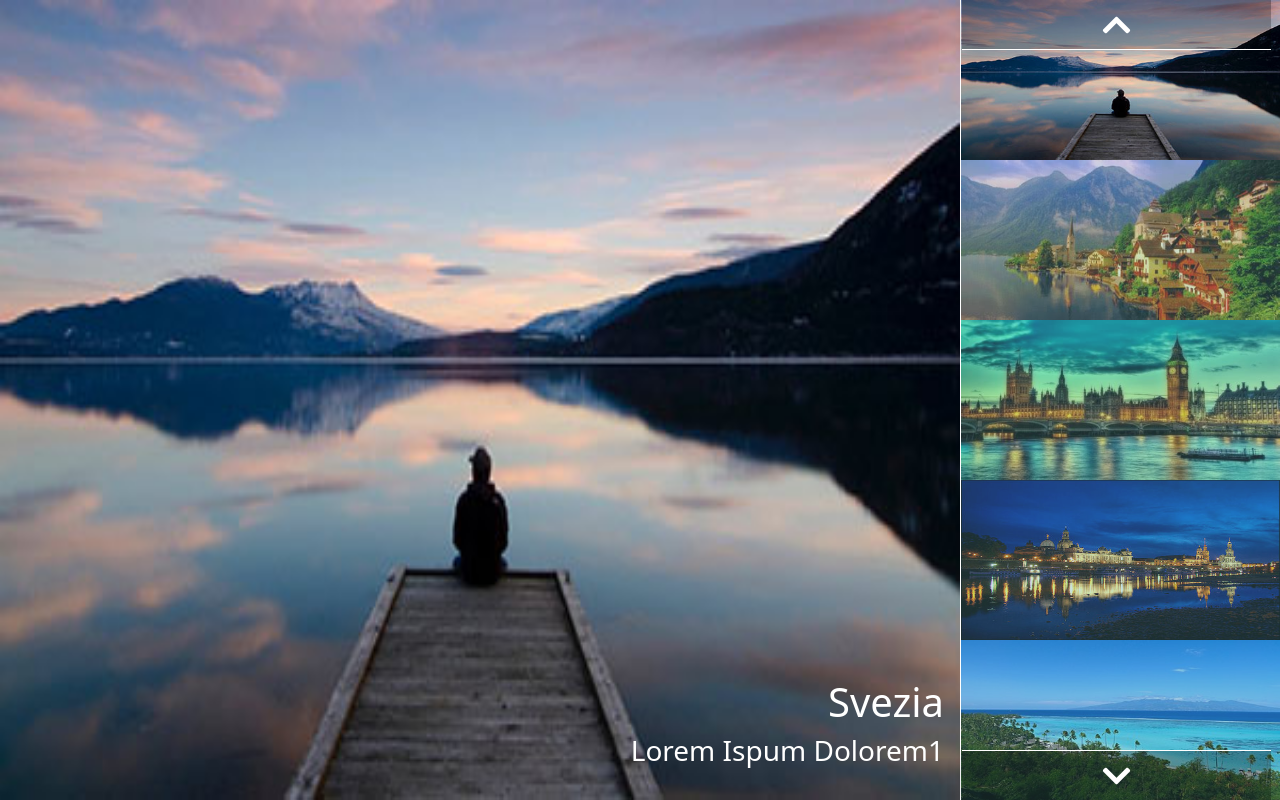
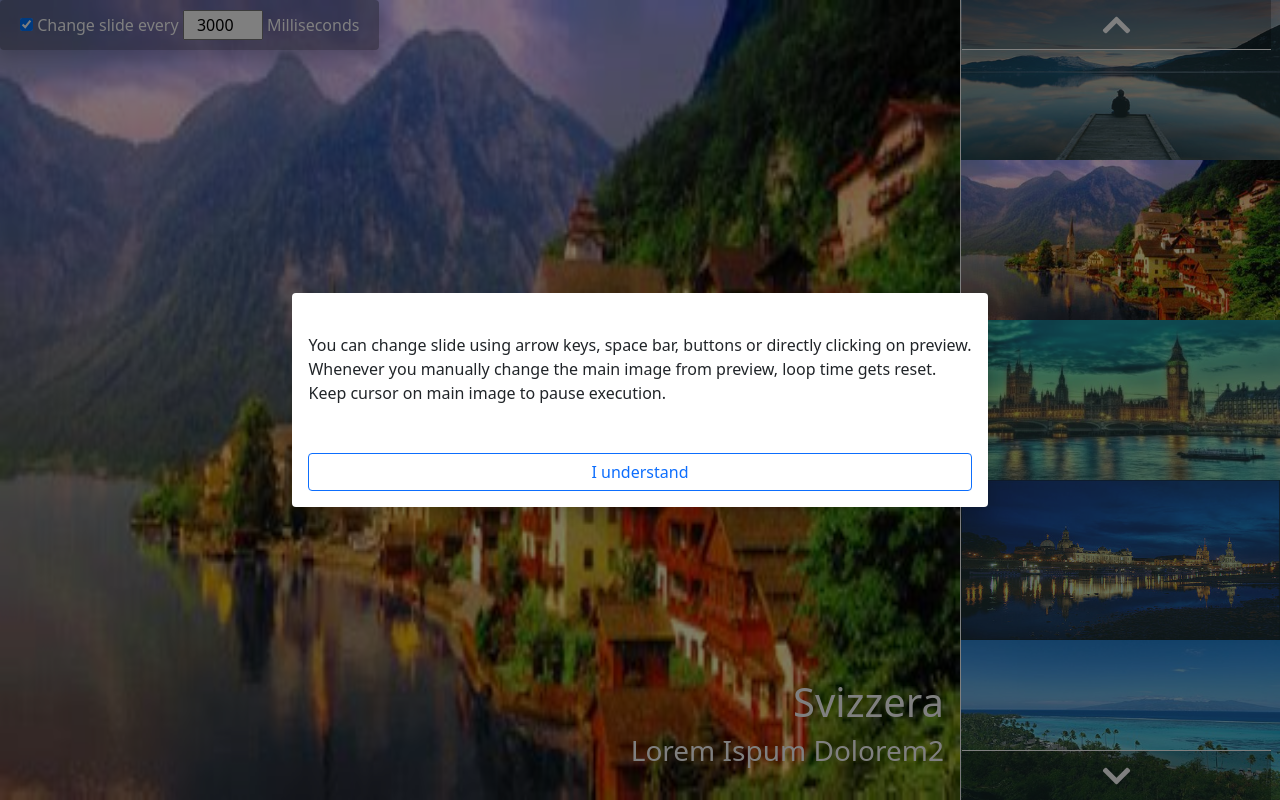
Before and after one commit to LorenzoRottigni/vue-slider, a plain HTML site: page bonus/index.html in a window 1280 px wide. Drawn offline with nearby package versions, Linux system fonts and the light colour scheme.

Commit message:
Bonus completo

```diff
--- a/bonus/index.html
+++ b/bonus/index.html
@@ -16,6 +16,18 @@
     <title>Vue slider</title>
   </head>
   <body>
+    <header>
+        <div class="p-3 rounded shadow">
+            <p>
+                You can change slide using arrow keys, space bar, buttons or directly clicking on preview.
+                Whenever you manually change the main image from preview, loop time gets reset.
+                Keep cursor on main image to pause execution.
+            </p>
+            <div class="d-grid gap-2 mt-5">
+                <button class="btn btn-outline-primary" type="button">I understand</button>
+            </div>
+        </div>
+    </header>
     <main id="vue-root">
         <div class="container-fluid slider-container px-0">
             <div class="row mx-0">
@@ -29,14 +41,15 @@
                     </div>
                 </div>
                 <aside id="slider-preview" class="col-3 px-0">
-                    <div @click="indexIncrementer(-1), scrollDelay(3000)" class="nextSlide shadow"><i class="fas fa-chevron-up fs-2"></i></div>
-                    <img v-for="(slide,index) in slides" @click="setMainImage(index)" :class="index === activeIndex ? 'active' : ''" :src="slide.src" :alt="`preview ${slide.title}`" >
-                    <div @click="indexIncrementer(1), scrollDelay(3000)" class="precedentSlide shadow"><i class="fas fa-chevron-down fs-2"></i></div>
+                    <div @click="indexIncrementer(false), scrollDelay(clockTime)" class="nextSlide shadow"><i class="fas fa-chevron-up fs-2"></i></div>
+                    <img v-for="(slide,index) in slides" @click="setMainImage(index), scrollDelay(clockTime)" :class="index === activeIndex ? 'active' : ''" :src="slide.src" :alt="`preview ${slide.title}`" >
+                    <div @click="indexIncrementer(true), scrollDelay(clockTime)" class="precedentSlide shadow"><i class="fas fa-chevron-down fs-2"></i></div>
                 </div>
             </div>
         </div>
+        <div class="controls rounded shadow"> <input type="checkbox" name="auto-enabler" id="auto-enabler" @change="checkboxHandler()" checked> Change slide every <input type="number" @change="restartClock()" v-model="clockTime" placeholder="3"> Milliseconds</div>
     </main>
-
+    <script src="scripts/header.js"></script>
     <!-- Bootstrap js -->
     <script src="https://cdn.jsdelivr.net/npm/bootstrap@5.1.3/dist/js/bootstrap.bundle.min.js" integrity="sha384-ka7Sk0Gln4gmtz2MlQnikT1wXgYsOg+OMhuP+IlRH9sENBO0LRn5q+8nbTov4+1p" crossorigin="anonymous"></script>
 
--- a/bonus/scripts/app.js
+++ b/bonus/scripts/app.js
@@ -61,15 +61,17 @@ window.addEventListener('DOMContentLoaded',()=>{
                 }
             ],
             activeIndex : 0,
-            mouseOnContainer : false
+            mouseOnContainer : false,
+            clockTime : "3000",
+            sliderLoop: undefined
         },
         methods : {
             setMainImage(newIndex){
                 this.activeIndex = newIndex
             },
             indexIncrementer(operation){
-                if(operation>0){
-                    if(this.activeIndex === this.slides.length)
+                if(operation){
+                    if(this.activeIndex === ((this.slides.length)-1))
                         this.activeIndex = 0
 
                     this.activeIndex++
@@ -90,23 +92,36 @@ window.addEventListener('DOMContentLoaded',()=>{
             //on scroll slide click wait 3 extra seconds
             scrollDelay(delay){
                 this.cursorHandler(true)
-                setTimeout(() => this.cursorHandler(false), delay)
+                setTimeout(() => this.cursorHandler(false), parseInt(delay))
             },
             keyboardHandler(){
                 if (event.keyCode == 37 || event.keyCode == 38) {
-                    this.indexIncrementer(-1)
-                    this.scrollDelay(3000)
-                } else if (event.keyCode == 39 || event.keyCode == 40) {
-                    this.indexIncrementer(1)
-                    this.scrollDelay(3000)
+                    this.indexIncrementer(false)
+                    this.scrollDelay(this.clockTime)
+                } else if (event.keyCode == 39 || event.keyCode == 40 || event.keyCode == 32) {
+                    this.indexIncrementer(true)
+                    this.scrollDelay(this.clockTime)
                 }
+            },
+            checkboxHandler(){
+                if(event.target.checked)
+                    this.mouseOnContainer = false
+                else
+                    this.mouseOnContainer = true
+            },
+            startClock(){
+                this.sliderLoop = setInterval(()=> {
+                    if(!this.mouseOnContainer)
+                        this.indexIncrementer(1)
+                }, parseInt(this.clockTime))
+            },
+            restartClock(){
+                clearInterval(this.sliderLoop);
+                this.startClock()
             }
         },
         mounted(){
-            setInterval(()=> {
-                if(!this.mouseOnContainer)
-                    this.indexIncrementer(1)
-            }, 3000)
+            this.startClock()
             document.addEventListener("keyup", this.keyboardHandler);
         }
     })
--- /dev/null
+++ b/bonus/scripts/header.js
@@ -0,0 +1,7 @@
+const header = document.querySelector('header')
+const headerButton = document.querySelector('header button')
+
+headerButton.addEventListener('click',()=> {
+    header.style.opacity = '0'
+    header.style.zIndex = '-99'
+})
--- a/bonus/styles/style.css
+++ b/bonus/styles/style.css
@@ -1,6 +1,38 @@
 
 body{
     background-color: cadetblue;
+    position: relative;
+}
+header{
+    position: absolute;
+    top: 0;
+    left: 0;
+    right: 0;
+    bottom: 0;
+    z-index: 150;
+    background-color: rgba(0,0,0,0.5);
+    display: flex;
+    justify-content: center;
+    align-items: center;
+    transition: 1.5s;
+}
+header div{
+    background-color: white;
+}
+header p{
+    white-space: pre-line
+}
+.controls{
+    position: absolute;
+    top: 0;
+    left: 0;
+    color: white;
+    padding: 10px 20px;
+    background-color: rgba(0,0,0,0.3);
+}
+.controls input[type="number"]{
+    width: 80px;
+    text-align: center;
 }
 #slider-main{
     position: relative;
--- a/styles/style.css
+++ b/styles/style.css
@@ -1,6 +1,13 @@
-
 body{
     background-color: cadetblue;
+    position: relative;
+}
+.controls{
+    position: absolute;
+    top: 0;
+    left: 0;
+    color: white;
+    z-index: 99;
 }
 #slider-main{
     position: relative;
```
